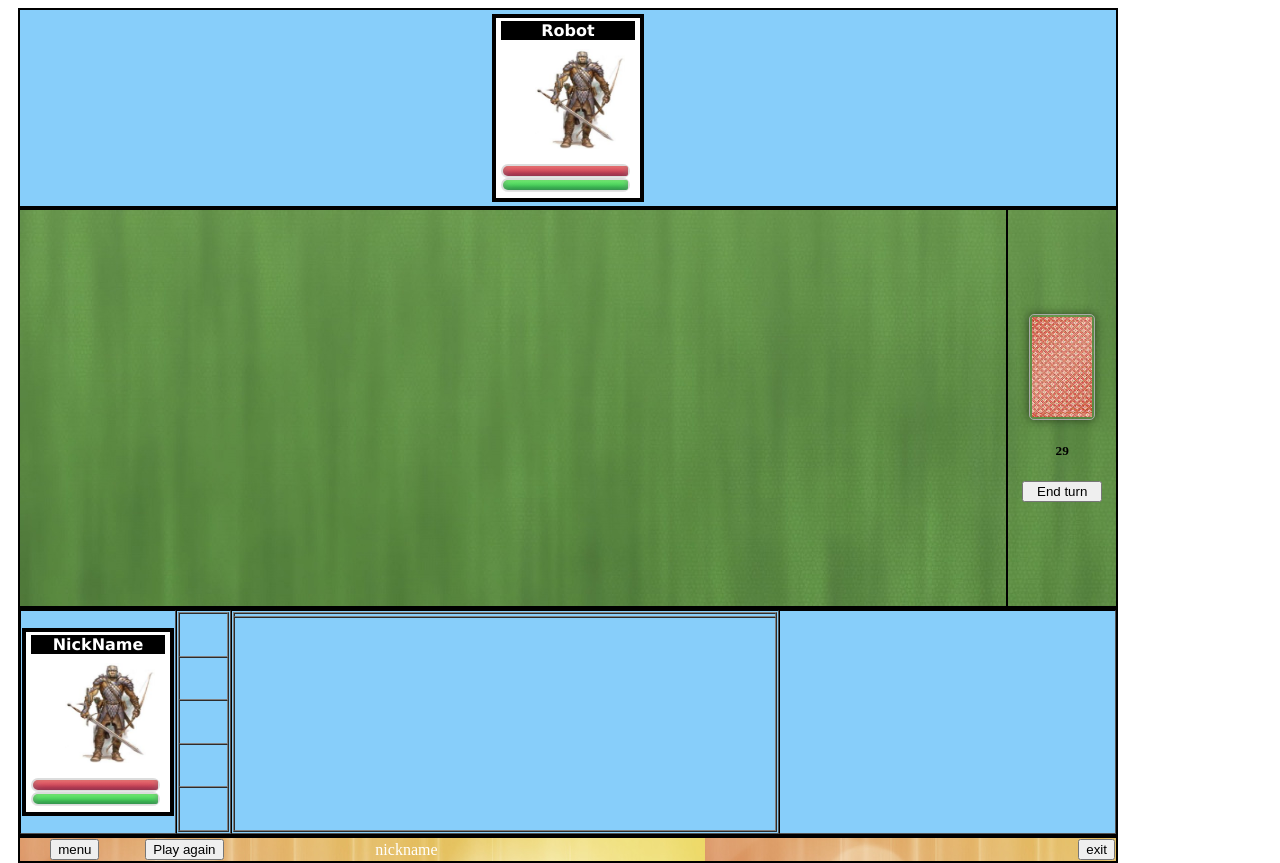
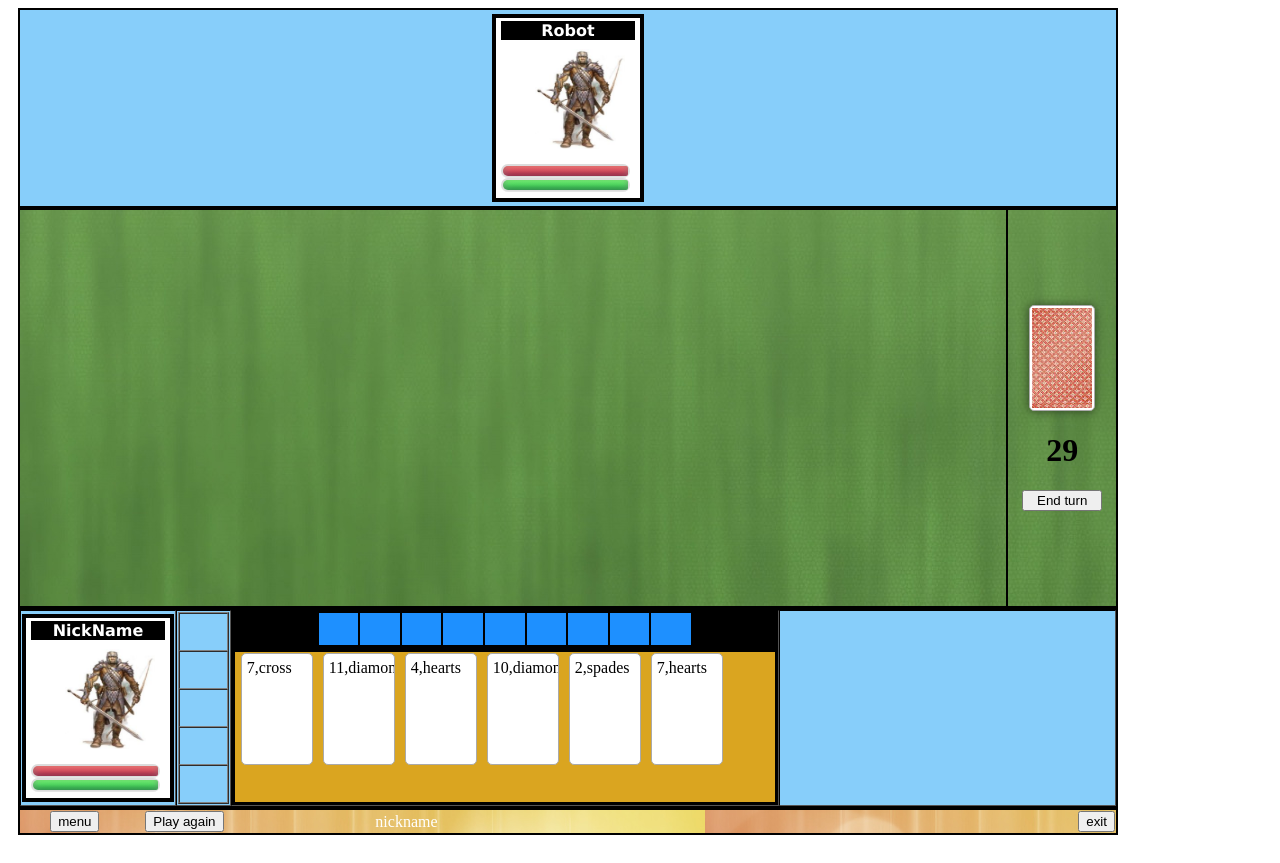
Before and after one commit to 0n3W4y/hory-card-v2.0, a plain HTML site: page index.html in a window 1280 px wide. Both pictures are taken after a click on the button "Начать игру". After the commit the page ends 835 px from the top, so only its background shows below. Drawn offline with Linux system fonts and the light colour scheme.

Commit message:
some fixes

```diff
--- a/battle.js
+++ b/battle.js
@@ -38,17 +38,18 @@ var Battleground = $.klass({ // класс для полебоя
   player.stats.HP = player.stats.HP - sum; // сразу же наносим урон игроку.
  },
 
- battleStart: function (firstPlayer){	 // начало Игры.
+ battleStart: function (){	 // начало Игры.
   this.player.battleDeck = [];
   this.player.deck = [];
   this.enemy.battleDeck = [];
   this.enemy.deck = [];
   this.deck = [];
   this.historyDeck = [];
-  if (Math.round(Math.random)){
-	var firstPlayer = this.player;
+  var firstPlayer;
+  if (Math.round(Math.random()*10)){
+	firstPlayer = this.player;
   }else{
-	var firstPlayer = this.enemy;
+	firstPlayer = this.enemy;
   };
   this.turnStart(firstPlayer);
  },
@@ -70,7 +71,7 @@ var Battleground = $.klass({ // класс для полебоя
   }else{
 	this.giveCard(player);
 	var timer = this.timer;
-	this.runTimer(timer ,player);
+	this.runTimer(timer , player);
   }
  },
 
@@ -78,7 +79,7 @@ var Battleground = $.klass({ // класс для полебоя
   this.deck = player.battleDeck; // коопируем набросанные карты из его деки в деку полебоя
   var tempArr = [player.name, [this.deck]]; // создаем массив из хода игрока.
   this.historyDeck = $.merge( this.historyDeck, tempArr ); // совмещаем массивы в итосрии полебоя
-  if (this.player.player == player){
+  if (this.player.playerType == "player"){
 	  var nextPlayer = this.enemy;
   }else{
 	  var nextPlayer = this.player;
@@ -98,21 +99,25 @@ var Battleground = $.klass({ // класс для полебоя
    var b = Math.floor(Math.random() * cardsDeck.types.length);
    var num = [cardsDeck.numbers[a], cardsDeck.types[b]];
    if (player.playerType == "player"){
-	   var a = "<li class='card'>" + num + "</li>";
-	   $( a ).appendTo("#connectedSortable");
+		var a = "<li class='card'>" + num + "</li>";
+		$( '.connectedSortable' ).append( a );
+		//добавить анимацию.
    }else{
+		//анимация перемещения карты ко врагу
+
+   }
    player.deck.push(num);
-   }
   }
  },
  runTimer: function(timer, player){
+	var x = this;
 	var i = timer;
 	var timerId = setInterval(function(){
 		if (i >= 0){
 		$("#time-left").text(i--);
 		}else{
 		clearInterval(timerId);
-		this.turnEnd(player)
+		x.turnEnd(player);
 		}
 	}, 1000);
  }
@@ -302,9 +307,13 @@ function startBattle(){
 	battleground.enemy = p2;
 
 
+	battleground.battleStart();
+};
 
-	battleground.battleStart();
-}
+function endturn(){
+
+	return battleground.turnEnd(battleground.player);
+};
 /*
 $(document).ready(fucntion (){
 
--- a/if.css
+++ b/if.css
@@ -53,7 +53,23 @@ battlescreen {
 	height:20px;
 	color:#fff;
 }
-
+#bottomdeck{
+	width:100%;
+	height:100%;
+	border:2px solid black;
+	padding:0px;
+	margin:0px;
+}
+#belt{
+	background: #1E90FF;
+	width:70%;
+	height:100%;
+	border:1px solid black;
+	margin-bottom: 8px;
+}
+#belt td{
+	border:1px solid black;
+}
 playeravatar {
 	display:block;
 	width:140px;
@@ -155,7 +171,7 @@ battledeck {
 }
 .card {
 	width: 60px;
-  height: 90px;
+	height: 100px;
 	-moz-border-radius: 5px;
 	-webkit-border-radius: 5px;
 	border-radius: 5px;
@@ -165,6 +181,9 @@ battledeck {
 	margin: 5px;
 	padding: 5px;
 	list-style-type: none;
+	font-size:16px;
+	background: #fff;
+	overflow:hidden;
 }
 .card_suit {
   background: url(img/suit.jpg);
@@ -174,6 +193,11 @@ battledeck {
   padding: 0;
   width: 100%;
   height: 100%;
+}
+.player_deck{
+	width:100%;
+	background: #DAA520;
+
 }
 .player_deck li {
   float: left;
@@ -185,7 +209,7 @@ battledeck {
 	margin-bottom: 10px;
 	display:block;
 	overflow:auto;
-  height:200px;
+	height:100%;
 }
 .bar > span.green {
   display: block;
--- a/index.html
+++ b/index.html
@@ -36,8 +36,8 @@
 		 <td><div class="lvl" id="top-lvl"></div></td>
 		<tr height="20%">
 		 <td colspan="2">
-		  <div id="bpb-hp" class="bar"><span style="width: 25%" class="red"></span></div>
-		  <div id="bpb-sp" class="bar"><span style="width: 25%" class="green"></span></div>
+		  <div id="bpb-hp" class="bar"><span class="red"></span></div>
+		  <div id="bpb-sp" class="bar"><span class="green"></span></div>
 		 </td>
 	   </table>
 	  </playeravatar>
@@ -54,7 +54,7 @@
 	 <td></td>
 	 <td rowspan="3" width="10%" id="cards_deck" style="border-left:2px solid black">  <!-- правая сторона. Конец хода, таймер -->
 	  <div id="full_deck" class="card ui-state-default"><div class="card_suit"></div></div>
-	  <center><h5 id="time-left">&nbsp;</h5></center>
+	  <center><h1 id="time-left">&nbsp;</h1></center>
       <center><input id="turn" type="button" value="End turn" style="width:80px" onclick="endturn()"></center>
 	 </td>
 	<tr>
@@ -109,21 +109,41 @@
 	  <tr>
 	   <td></td>
 	   </table>
-	 </td>
-	<td width="50%">
-	 <table align="center" width="100%" height="100%" cellspacing="0" border="1" id="bottomdeck">
+	</td>
+	<td width="50%" bgcolor="black">
+	 <table align="center" cellspacing="0" id="bottomdeck">
 	  <tr>
-	   <td height="35%"></td>
+	   <td height="20%" bgcolor="#000">
+	    <table align="center" id="belt" cellspacing="0">
+		 <tr>
+		  <td></td>
+		  <td></td>
+		  <td></td>
+		  <td></td>
+		  <td></td>
+		  <td></td>
+		  <td></td>
+		  <td></td>
+		  <td></td>
+		 </tr>
+		</table>
+	   </td>
+	  </tr>
 	  <tr>
-	   <td class="player_deck">
-	    <ul class="connectedSortable">
-        </ul>
+		<td class="player_deck">
+	     <ul class="connectedSortable">
+         </ul>
 	   </td>
+	  </tr>
 	 </table>
 	</td>
 	<td></td>
+	</tr>
 	</table>
-	<table align="center" class="menutable" cellspacing="0" id="tablemenu"> <!-- менюшка внизу-->
+
+	<!-- менюшка внизу-->
+
+	<table align="center" class="menutable" cellspacing="0" id="tablemenu">
 	 <tr>
 	  <td width="10%" align="center"><button align="center">menu</button></td>
 	  <td width="10%" align="center"><input type="button" class="startBattle" title="Начать игру заново" value="Play again" onclick="location.reload()"></td>
```
Lines whose indentation alone changed are shown as unchanged.
